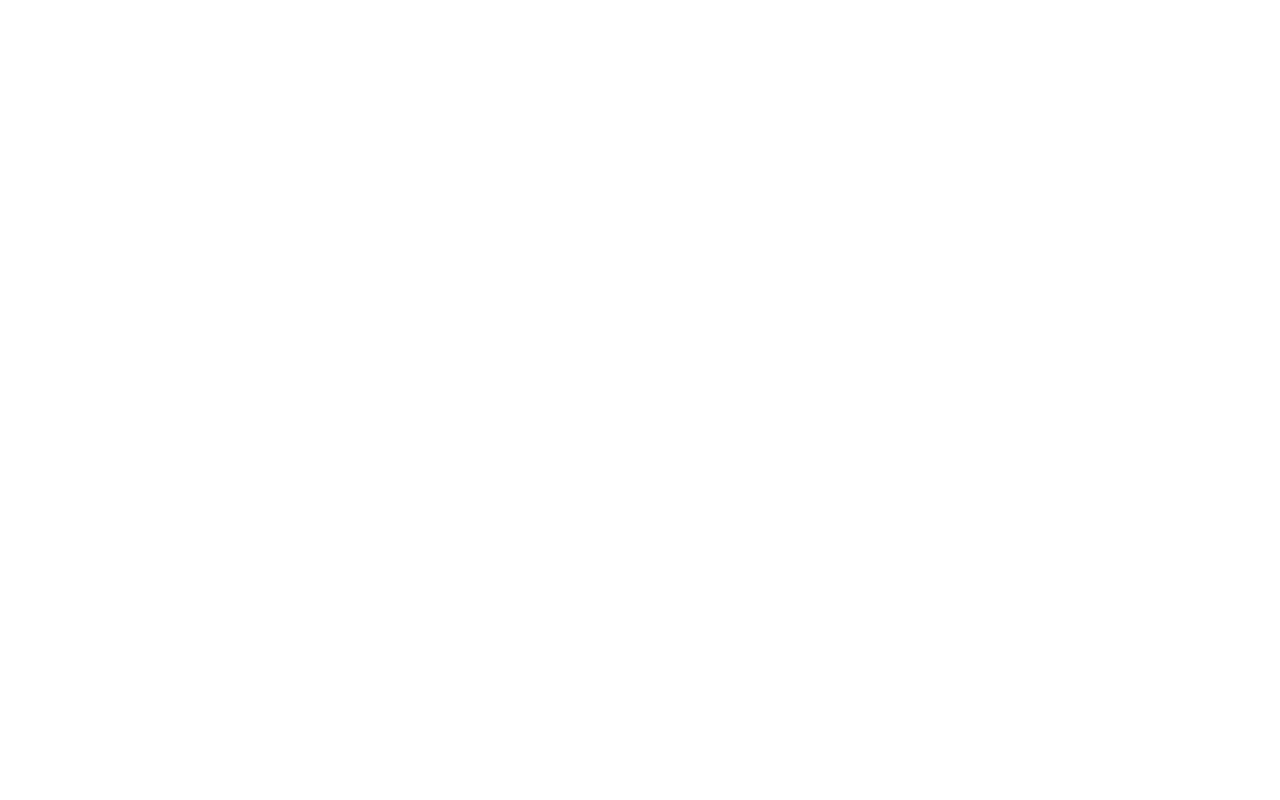
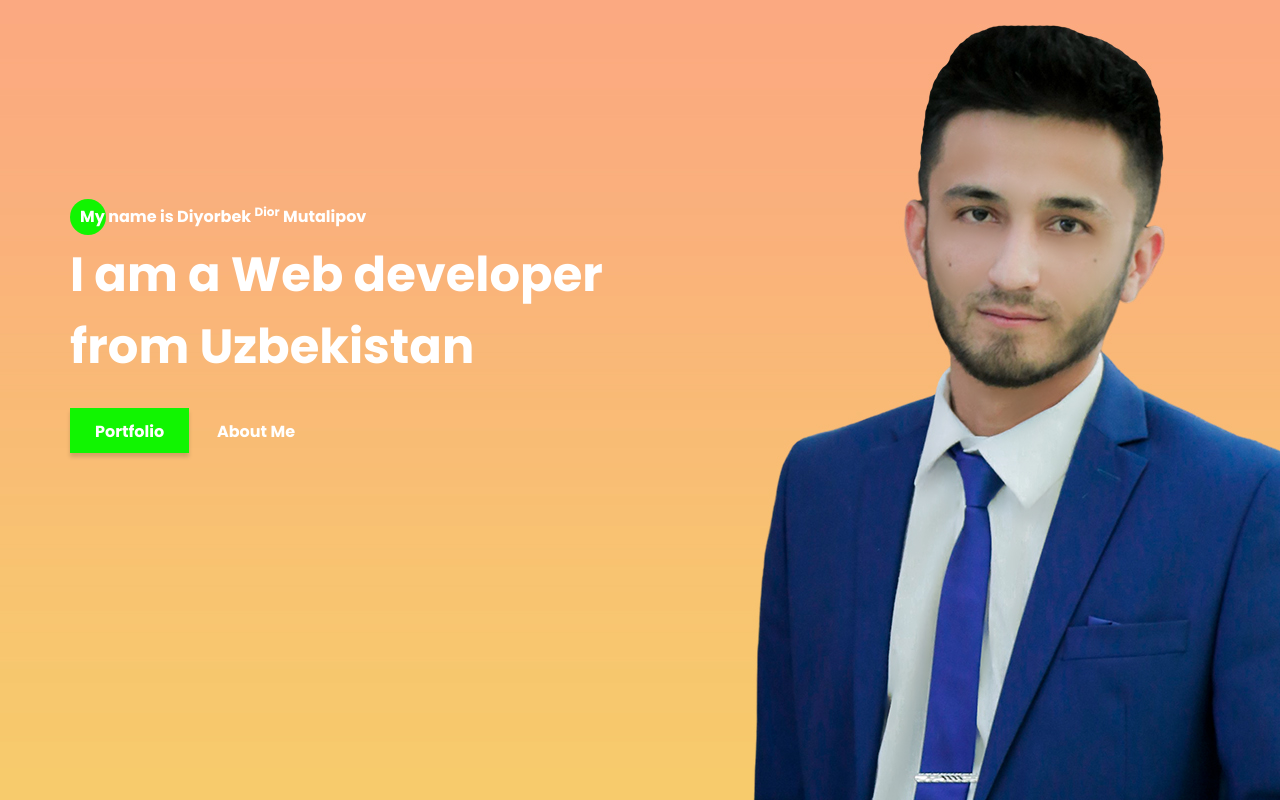
Before and after one commit to Diorbek/Portfolio, a website: page src/index.html in a window 1280 px wide. Drawn offline with nearby package versions, Linux system fonts and the light colour scheme; files that its build step writes are made by us from their sources.

Commit message:
1st screen's container part only

```diff
--- a/src/index.html
+++ b/src/index.html
@@ -47,6 +47,26 @@
     <link rel="stylesheet" href="css/style.min.css">
 </head>
 <body>
+    <!-- 1st screen -->
+    <section class="promo">
+        <div class="container">
+            <div class="title title_fz16 promo__subtitle">My name is Diyorbek <sup>Dior</sup> Mutalipov</div>
+            <h1 class="title_fz48 promo__title">I am a Web developer from Uzbekistan</h1>
+            <div class="promo__btns">
+                <a href="#" class="promo__link btn">Portfolio</a>
+                <a href="#" class="promo__link btn btn_invisible">About Me</a>
+            </div>
+        </div>
+    </section>
+
+
+
+
+
+
+
+
+
 
 
     <script src="js/script.js"></script>
--- a/src/sass/base/_mixins.scss
+++ b/src/sass/base/_mixins.scss
@@ -0,0 +1,13 @@
+@mixin before_circle {
+    &:before {
+        content: '';
+        position: absolute;
+        width: 36px;
+        height: 36px;
+        border-radius: 100%;
+        background: $main-color;
+        z-index: -1;
+        top: -25%;
+        left: 0;
+    }
+}
--- a/src/sass/base/_variables.scss
+++ b/src/sass/base/_variables.scss
@@ -0,0 +1,2 @@
+$main-color: #11f501;//org color #FFA501
+$font-color: #fff;//if i dont like the text color
--- /dev/null
+++ b/src/sass/blocks/_button.scss
@@ -0,0 +1,10 @@
+.btn {
+    height: 45px;
+    background: $main-color;
+    box-shadow: 0px 4px 4px rgba(0, 0, 0, 0.15);
+    padding: 12px 25px;
+    &_invisible {
+        background: rgba(0, 0, 0, 0);
+        box-shadow: 0 0 0 ; //for invisible bg
+    }
+}
--- /dev/null
+++ b/src/sass/blocks/_promo.scss
@@ -0,0 +1,33 @@
+.promo {
+    min-height: 100vh;
+    position: relative;
+    background: url('../img/main_bg.jpg') no-repeat 50%/cover;
+    padding-top: 205px;
+    &__title {
+        width: 535px;
+        margin-top: 10px;
+        // color: #fff;
+    }
+    &__subtitle {
+        position: relative; //before mixins it should come
+        padding-left: 10px;
+        z-index: 2;
+        @include before_circle;
+    }
+    &__btns {
+        margin-top: 25px;
+        display: flex;
+        width: 250px;
+        justify-content:space-between;
+        align-items: center;
+
+    }
+    &__link {
+        color: $font-color;
+        font-weight: 700;
+        &:hover {
+            color: $font-color;
+            text-decoration: none;
+        }
+    }
+}
--- /dev/null
+++ b/src/sass/blocks/_title.scss
@@ -0,0 +1,17 @@
+.title {
+    font-weight: bold;
+    font-size: 36px;
+    line-height: 60px;
+    // color: #fff;
+    &_fz14 {
+        font-size: 14px;
+        line-height: 21px;
+    }
+    &_fz16 {
+        font-size: 16px;
+        line-height: 24px;
+    }
+    &_fz48 {
+        font-size: 48px;
+    }
+}
--- a/src/sass/style.scss
+++ b/src/sass/style.scss
@@ -1,6 +1,25 @@
 @import 'libs/bootstrap-reboot.min';
 @import url('https://fonts.googleapis.com/css2?family=Poppins:wght@500;700&display=swap');
 
+
+@import 'base/variables';
+@import 'base/mixins';
+
+
+@import 'blocks/promo';
+@import 'blocks/title';
+@import 'blocks/button';
 *{
     font-family: 'Poppins', sans-serif;
+    margin: 0;
+    padding: 0;
+    color:#fff;
 }
+
+.container {
+    width: 1140px;
+    margin: 0 auto;
+}
+a {
+    cursor: pointer;
+}
```
Also changed, not shown: dist/css/style.min.css, dist/index.html, src/css/style.min.css (added), 1 other file.
